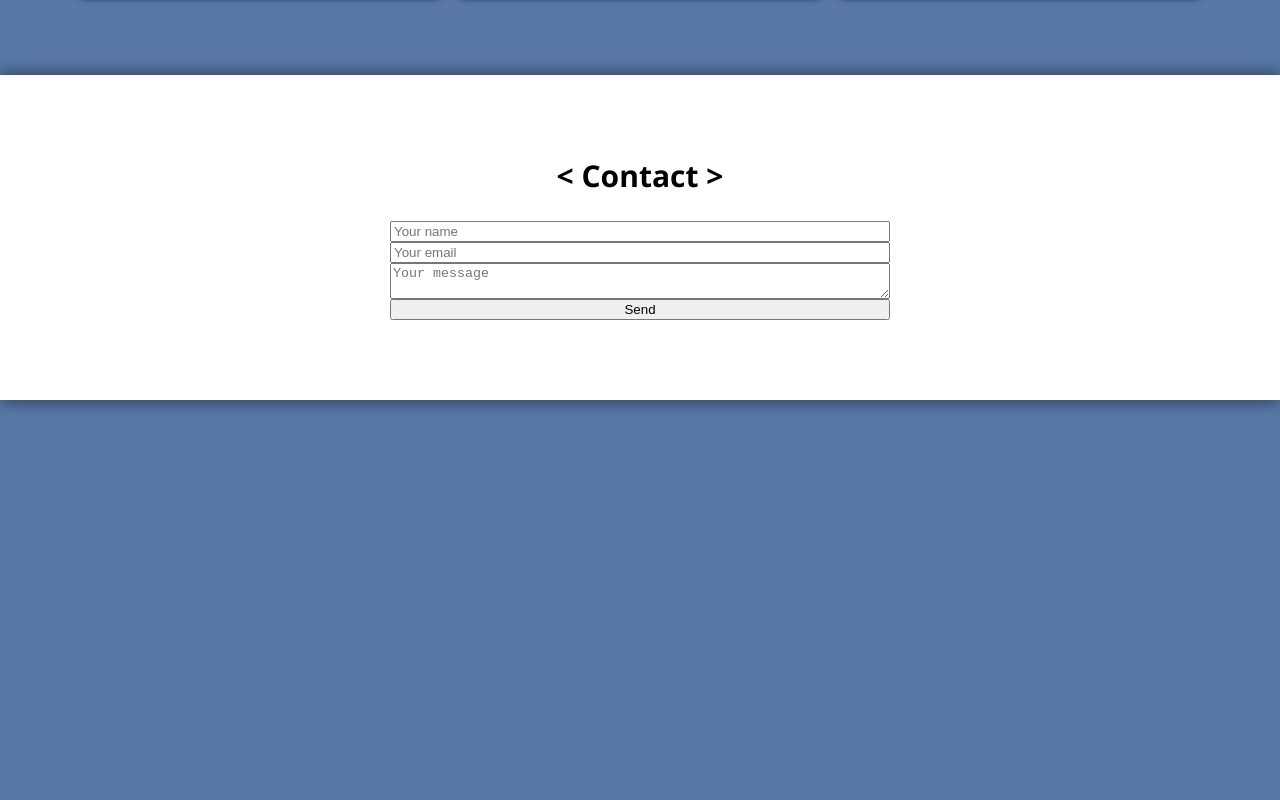
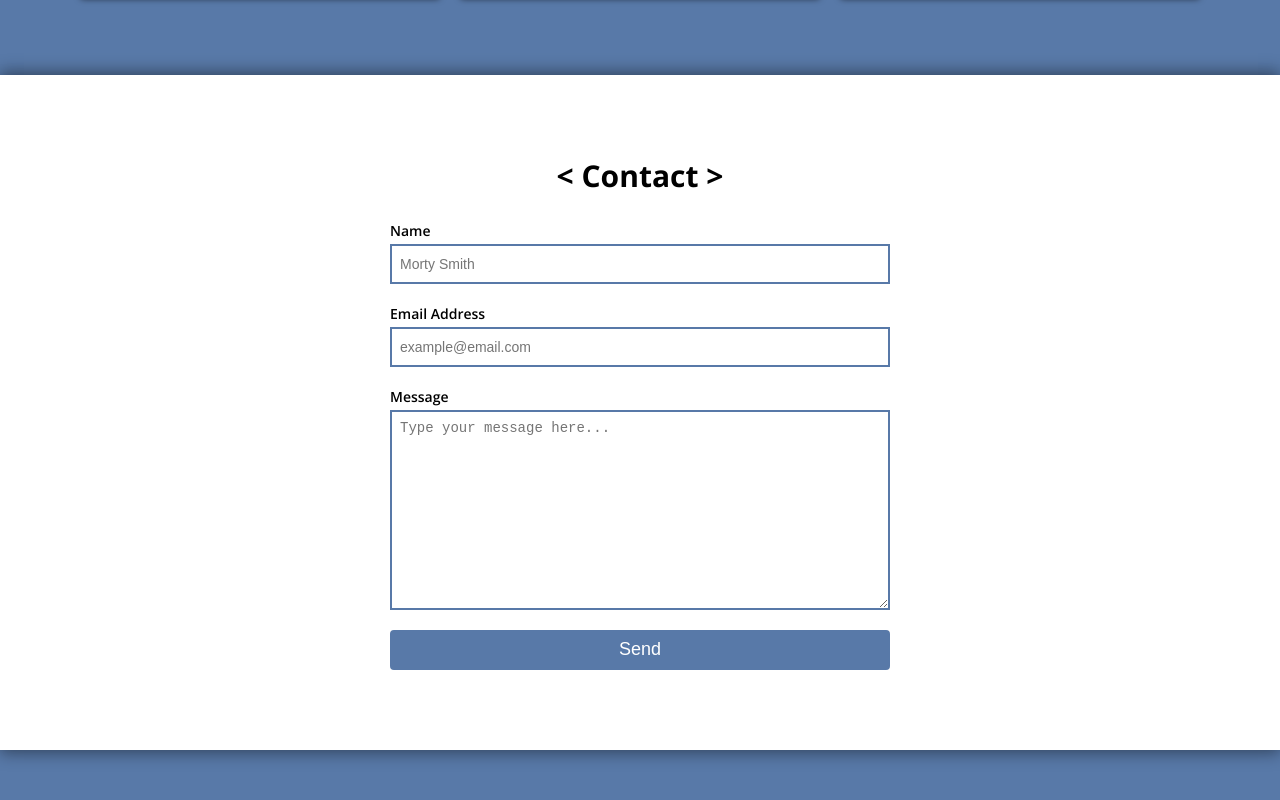
Before and after one commit to dstock48/portfolio, a React (Create React App) app: page / in a window 1280 px wide. Shown: the part 2045-2845 px from the top of the page. Before the commit the page ends 2525 px from the top, so only its background shows below. Built offline with nearby package versions, Linux system fonts and the light colour scheme; a web font is replaced by a local one.

Commit message:
update and style form

```diff
--- a/src/components/Contact/Contact.css
+++ b/src/components/Contact/Contact.css
@@ -12,3 +12,43 @@
   max-width: 500px;
   margin: 0 auto;
 }
+
+.email-form input {
+  border: 2px solid rgba(88, 121, 168, 1);
+  padding: 5px;
+  padding-left: 8px;
+  margin-bottom: 20px;
+  height: 40px;
+  font-size: 14px;
+}
+
+.email-form textarea {
+  border: 2px solid rgba(88, 121, 168, 1);
+  padding: 8px;
+  margin-bottom: 20px;
+  font-size: 14px;
+  height: 200px;
+}
+
+.email-form button {
+  height: 40px;
+  border-radius: 4px;
+  background-color: rgba(88, 121, 168, 1);
+  border: 2px solid rgba(88, 121, 168, 1);
+  color: #fff;
+  font-size: 18px;
+  transition: 200ms;
+}
+.email-form button:hover {
+  cursor: pointer;
+  background-color: rgba(57,101,164,1);
+  border: 2px solid rgba(57,101,164,1);
+}
+
+.email-form label {
+  align-self: flex-start;
+  font-size: 14px;
+  margin-bottom: 4px;
+  font-family: 'Open Sans';
+  font-weight: 600;
+}
--- a/src/components/Contact/Contact.js
+++ b/src/components/Contact/Contact.js
@@ -6,9 +6,15 @@ const Contact = () => {
     <section id="contact" className="contact">
       <h2 className="section-heading">{'< Contact >'}</h2>
       <form className="email-form" method="POST" action="https://formspree.io/david.weinstock@me.com">
-        <input type="text" name="name" placeholder="Your name" />
-        <input type="email" name="email" placeholder="Your email" />
-        <textarea name="message" placeholder="Your message"></textarea>
+        <label htmlFor="name">Name</label>
+        <input id="name" type="text" name="name" placeholder="Morty Smith" />
+
+        <label htmlFor="email">Email Address</label>
+        <input id="email" type="email" name="email" placeholder="example@email.com" />
+
+        <label htmlFor="message">Message</label>
+        <textarea id="message" name="message" placeholder="Type your message here..."></textarea>
+
         <button type="submit">Send</button>
       </form>
     </section>
```
